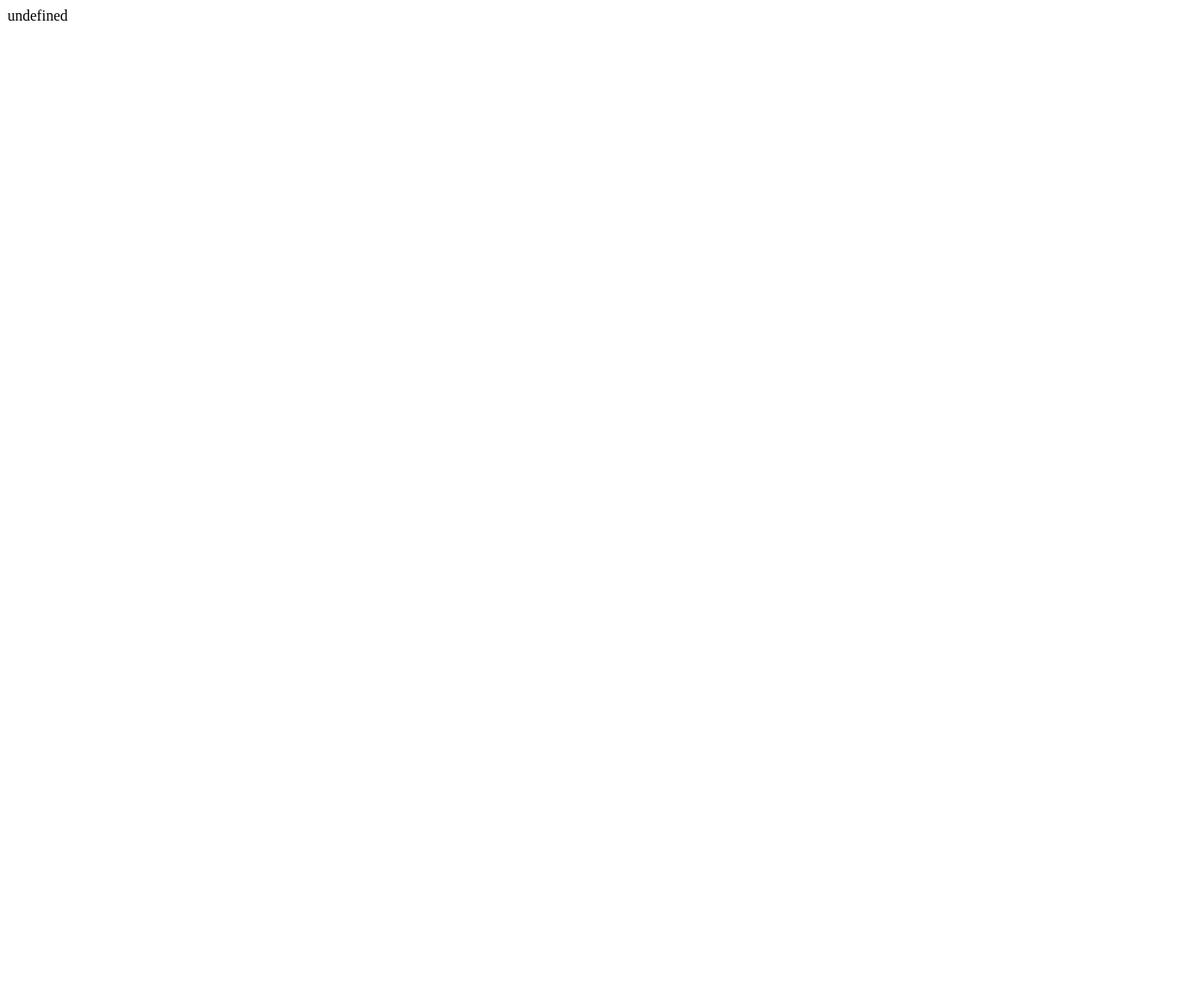
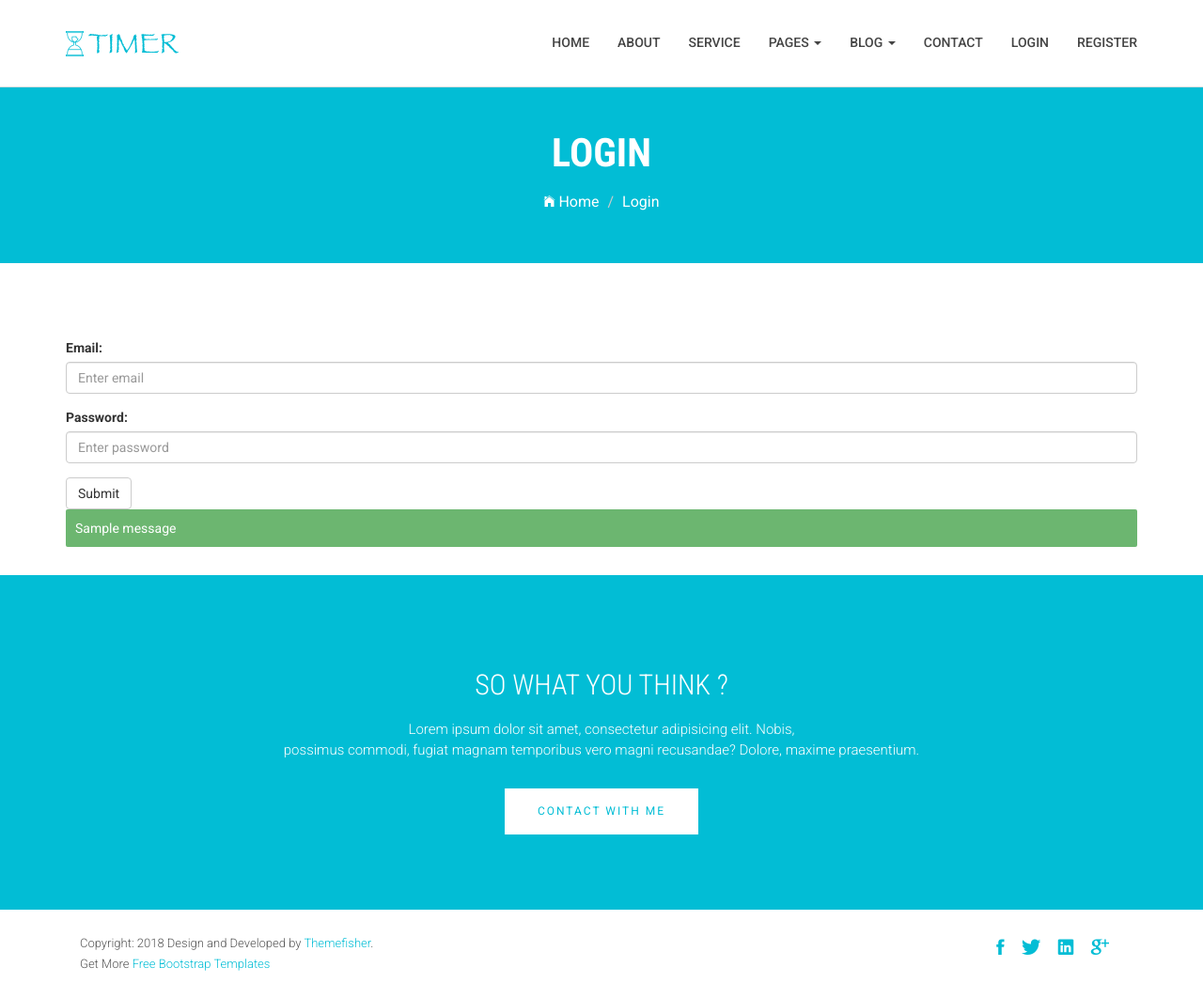
Before and after one commit to sajib-4414/appPostGres, a Django app: a page that uses apps/crud_app/views.py in a window 1280 px wide. Before the commit the page is almost empty. Shown: the whole page at 94% size. Before the commit the page ends 22 px from the top, so only its background shows below. Run offline with Django 3.2, Linux system fonts and the light colour scheme; tables that the repository leaves empty hold one stand-in row (values such as "Sample post"); one stand-in notice (Sample message) is shown; parts of the project's set-up code (start-up, migrations or seed data) failed here and were passed over; some libraries are stand-ins or nearby versions; some web fonts are replaced.

Commit message:
done login with error

```diff
--- a/apps/crud_app/templates/common/base.html
+++ b/apps/crud_app/templates/common/base.html
@@ -101,7 +101,7 @@
                                     </div>
                                 </li>
                             {% else %}
-                                <li><a href="#" role="button" data-toggle="modal" data-target="#myModal" data-parent="#accordion">Login</a></li>
+                                <li><a href="{% url 'login' %}">Login</a></li>
                                 <li><a href="{% url 'register' %}">Register</a></li>
                             {% endif %}
 
@@ -176,41 +176,7 @@
 	<!-- template main js -->
 	<script src="/static/js/main.js"></script>
 
-      <!-- Modal -->
-  <div class="modal fade" id="myModal" role="dialog">
-    <div class="modal-dialog">
 
-      <!-- Modal content-->
-      <div class="modal-content">
-        <div class="modal-header">
-          <button type="button" class="close" data-dismiss="modal">&times;</button>
-          <h4 class="modal-title">Login </h4>
-        </div>
-        <div class="modal-body">
-            <form action="{% url 'login' %}" method="post">
-                {% csrf_token %}
-                <div class="form-group">
-                  <label for="email">Email:</label>
-                  <input type="email" class="form-control" id="email" placeholder="Enter email" name="email" required>
-                </div>
-                <div class="form-group">
-                  <label for="pwd">Password:</label>
-                  <input type="password" class="form-control" id="pwd" placeholder="Enter password" name="pwd" required>
-                </div>
-                <div class="checkbox">
-                  <label><input type="checkbox" name="remember"> Remember me</label>
-                </div>
-                <button type="submit" class="btn btn-default">Submit</button>
-          </form>
-        </div>
-        <div class="modal-footer">
-          <button type="button" class="btn btn-default" data-dismiss="modal">Close</button>
-        </div>
-      </div>
-
-    </div>
-  </div>
-    <!--end modal-->
 
 
  	</body>
--- /dev/null
+++ b/apps/crud_app/templates/login.html
@@ -0,0 +1,90 @@
+{% extends 'common/base.html' %}
+{% block content %}
+
+
+        <!--
+        ==================================================
+            Global Page Section Start
+        ================================================== -->
+        <section class="global-page-header">
+            <div class="container">
+                <div class="row">
+                    <div class="col-md-12">
+                        <div class="block">
+                            <h2>Login</h2>
+                            <ol class="breadcrumb">
+                                <li>
+                                    <a href="index.html">
+                                        <i class="ion-ios-home"></i>
+                                        Home
+                                    </a>
+                                </li>
+                                <li class="active">Login</li>
+                            </ol>
+                        </div>
+                    </div>
+                </div>
+            </div>
+        </section>
+
+
+<!--
+==================================================
+    Company Description Section Start
+================================================== -->
+
+
+
+<section class="company-description">
+    <div class="container">
+        <form name="registerForm" action="{% url 'login' %}" method="post" >
+            {% csrf_token %}
+                <div class="form-group">
+                  <label for="email">Email:</label>
+                  <input type="email" class="form-control" id="email" placeholder="Enter email" name="email" required>
+                </div>
+
+                <div class="form-group">
+                  <label for="pwd">Password:</label>
+                  <input type="password" class="form-control" id="pwd" placeholder="Enter password" name="pwd" required>
+                </div>
+
+                <button type="submit" class="btn btn-default">Submit</button>
+          </form>
+        {% if messages %}
+            <ul class="messages">
+                {% for message in messages %}
+                <li{% if message.tags %} class="{{ message.tags }}"{% endif %}>{{ message }}</li>
+                {% endfor %}
+            </ul>
+        {% endif %}
+        <br>
+    </div>
+</section>
+
+
+
+
+
+
+
+
+            <!--
+            ==================================================
+            Call To Action Section Start
+            ================================================== -->
+            <section id="call-to-action">
+                <div class="container">
+                    <div class="row">
+                        <div class="col-md-12">
+                            <div class="block">
+                                <h2 class="title wow fadeInDown" data-wow-delay=".3s" data-wow-duration="500ms">SO WHAT YOU THINK ?</h2>
+                                <p class="wow fadeInDown" data-wow-delay=".5s" data-wow-duration="500ms">Lorem ipsum dolor sit amet, consectetur adipisicing elit. Nobis,<br>possimus commodi, fugiat magnam temporibus vero magni recusandae? Dolore, maxime praesentium.</p>
+                                <a href="contact.html" class="btn btn-default btn-contact wow fadeInDown" data-wow-delay=".7s" data-wow-duration="500ms">Contact With Me</a>
+                            </div>
+                        </div>
+
+                    </div>
+                </div>
+            </section>
+{% endblock %}
--- a/apps/crud_app/views.py
+++ b/apps/crud_app/views.py
@@ -1,6 +1,6 @@
 from django.http import HttpResponse
 from django.shortcuts import render, redirect
-from django.urls import reverse
+from django.contrib import messages
 from django.views.decorators.csrf import csrf_protect
 from .models import User
 
@@ -26,8 +26,9 @@ def login(request):
             print(user[0].name)
             return get_index_page(request)
         else:
-            return HttpResponse("Authentication error")
-    return HttpResponse("undefined")
+            messages.error(request, 'email or password error')
+            return render(request, 'login.html');
+    return render(request, 'login.html');
 def logout(request):
     session_keys = list(request.session.keys())
     for key in session_keys:
```
